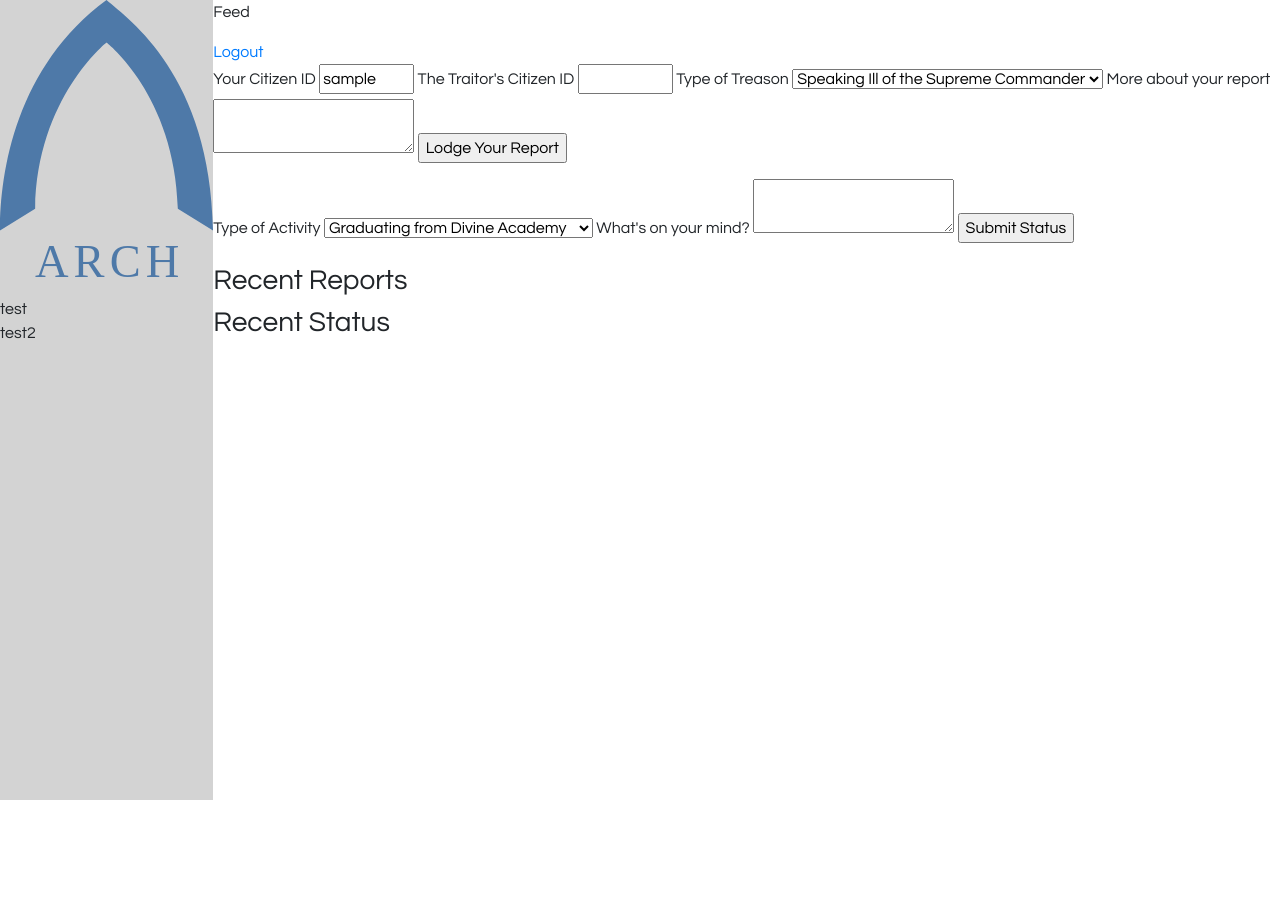
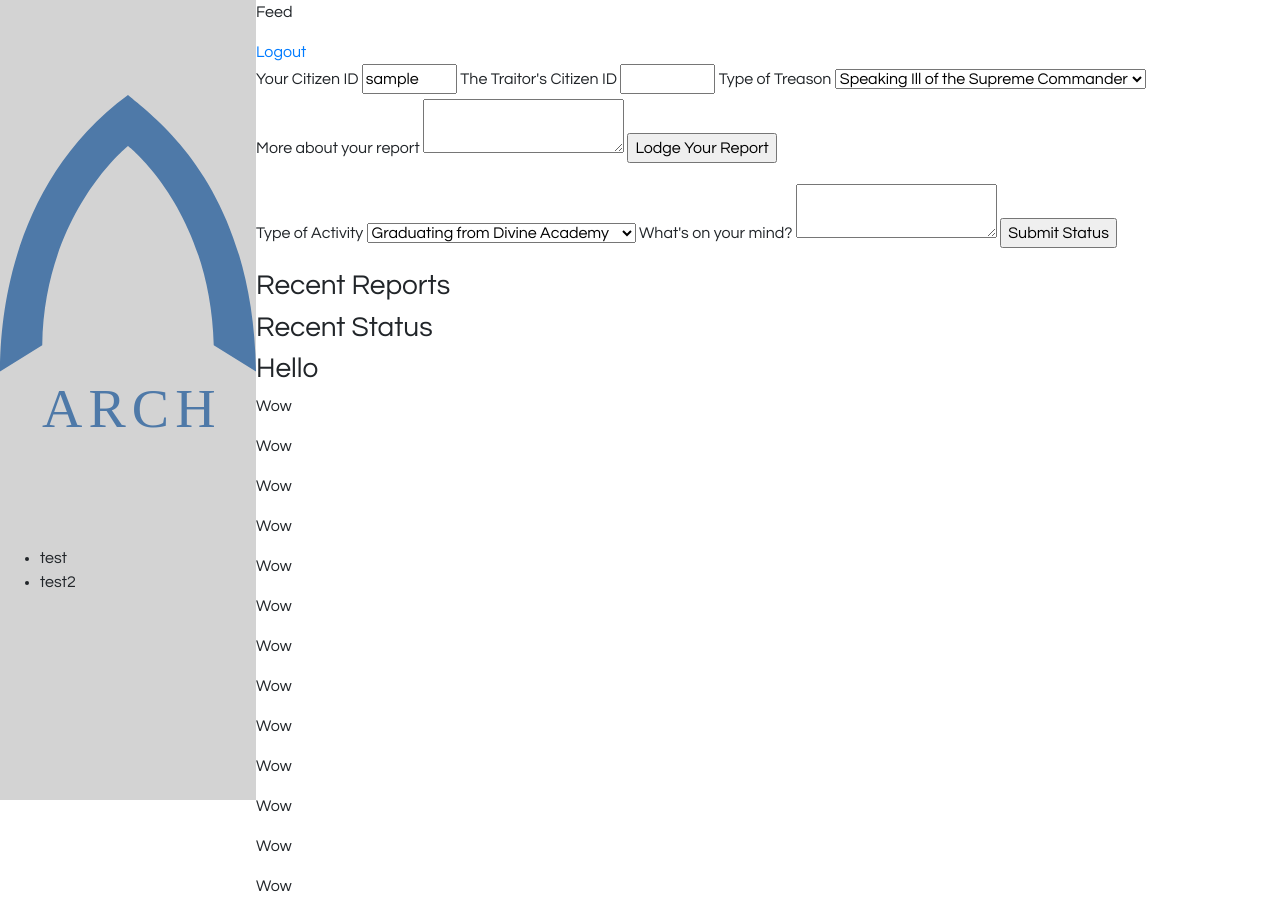
Before and after one commit to blaiddyd/arch-rank, a Flask app: page /feed in a window 1280 px wide. Before the commit the page ends 800 px from the top, so only its background shows below. Run offline with Flask 2, Linux system fonts and the light colour scheme; the visitor is signed in with stand-in values (Sample User, id 1); data comes from the database, SQL or seed files in the repository; data that the repository does not hold is empty; some libraries are stand-ins or nearby versions.

Commit message:
Added basic sidebar to feed

```diff
--- a/app/static/styles/login.css
+++ b/app/static/styles/login.css
@@ -20,9 +20,9 @@ body {
 /* Main logo styling */
 .logo {
     display: block;
-    margin-bottom: 10%;
-    width: 20vmin;
-    height: 20vmin;
+    margin-bottom: 8vh;
+    width: calc(20vh + 5vw);
+    height: calc(20vh + 5vw);
 }
 
 .logo svg {
--- a/app/static/styles/sidebar.css
+++ b/app/static/styles/sidebar.css
@@ -1,9 +1,19 @@
 body {
-    display: grid;
-    grid-template-columns: 1fr 5fr;
-    height: 100vh;
+    margin: 0;
 }
 
-#sidebar {
-    background: lightgray;
+.page {
+    display: grid;
+    grid-template-columns: 20vw auto;
 }
+
+.nav {
+    position: fixed;
+    width: 20vw;
+    height: 100vh;
+    background-color: lightgray;
+}
+
+.feedbox {
+    grid-column-start: 2;
+}
--- a/app/templates/feed.html
+++ b/app/templates/feed.html
@@ -44,6 +44,22 @@
                {{ status.timestamp }}
                {{ status.status_category }}
           {% endfor %}
+     </div>
 
+     <div>
+          <h3>Hello</h3>
+          <p>Wow</p>
+          <p>Wow</p>
+          <p>Wow</p>
+          <p>Wow</p>
+          <p>Wow</p>
+          <p>Wow</p>
+          <p>Wow</p>
+          <p>Wow</p>
+          <p>Wow</p>
+          <p>Wow</p>
+          <p>Wow</p>
+          <p>Wow</p>
+          <p>Wow</p>
      </div>
 {% endblock content %}
--- a/app/templates/login-base.html
+++ b/app/templates/login-base.html
@@ -23,7 +23,9 @@
                         <path class="st0" d="m496.5 27.5c93 80 428.88 312.72 439 949l-145-90c-12-467-294-684-294-684s-288 230-294 684l-145 90c0-247 68-676 439-949z"/>
                     </svg>
                 </div>
-                {% block content %} {% endblock content %}
+                <div class="formbox">
+                    {% block content %} {% endblock content %}
+                </div>
                 <nav class="navbar fixed-bottom">
                     <div class="nav">
                             {% for link in links %}
--- a/app/templates/login.html
+++ b/app/templates/login.html
@@ -1,7 +1,6 @@
 {% extends "login-base.html" %}
 
 {% block content %}
-    <div class="formbox">
         <form class="form" method="post" novalidate>
             {{ form.hidden_tag() }}
             <div class="input_field row">
@@ -15,11 +14,9 @@
                 {{ form.submit() }}
         </form>
         <a id="register" href="{{ url_for('register')}}">Create an account</a>
-    </div>
     <script>
         $(document).ready(function() {
             $('#submit').addClass('btn btn-primary');
         });
-
     </script>
 {% endblock content %}
--- a/app/templates/sidebar-base.html
+++ b/app/templates/sidebar-base.html
@@ -3,7 +3,6 @@
         <!-- CDN and Meta -->
         <link rel="stylesheet" href="https://stackpath.bootstrapcdn.com/bootstrap/4.3.1/css/bootstrap.min.css" integrity="sha384-ggOyR0iXCbMQv3Xipma34MD+dH/1fQ784/j6cY/iJTQUOhcWr7x9JvoRxT2MZw1T" crossorigin="anonymous">
         <script src="https://cdnjs.cloudflare.com/ajax/libs/popper.js/1.14.7/umd/popper.min.js" integrity="sha384-UO2eT0CpHqdSJQ6hJty5KVphtPhzWj9WO1clHTMGa3JDZwrnQq4sF86dIHNDz0W1" crossorigin="anonymous"></script>
-        <link rel="stylesheet" type="text/css" href="{{ url_for('static', filename='styles/main.css') }}" />
         <script src="https://code.jquery.com/jquery-3.3.1.slim.min.js" integrity="sha384-q8i/X+965DzO0rT7abK41JStQIAqVgRVzpbzo5smXKp4YfRvH+8abtTE1Pi6jizo" crossorigin="anonymous"></script>
         <link href="https://fonts.googleapis.com/icon?family=Material+Icons|Material+Icons+Outlined" rel="stylesheet">
         <link href="https://fonts.googleapis.com/css?family=Questrial" rel="stylesheet">
@@ -17,17 +16,17 @@
     </head>
 
     <body>
-        <nav id="sidebar" class="d-none d-md-block sidebar">
-            <div class="sidebar-sticky">
-                <img src="{{ url_for('static', filename='assets/logotext.svg') }}" alt="Arch">
-                <ul class="nav flex-column">
+        <div class="page">
+            <div class="nav">
+                <img id="nav-logo" src="{{ url_for('static', filename='assets/logotext.svg') }}" alt="Arch">
+                <ul id="nav-list">
                     <li class="nav-item">test</li>
                     <li class="nav-item">test2</li>
                 </ul>
             </div>
-        </nav>
-         <div class="feedbox">
-            {% block content %} {% endblock content %}
+            <div class="feedbox">
+                {% block content %} {% endblock content %}
+            </div>
         </div>
     </body>
 </html>
```
